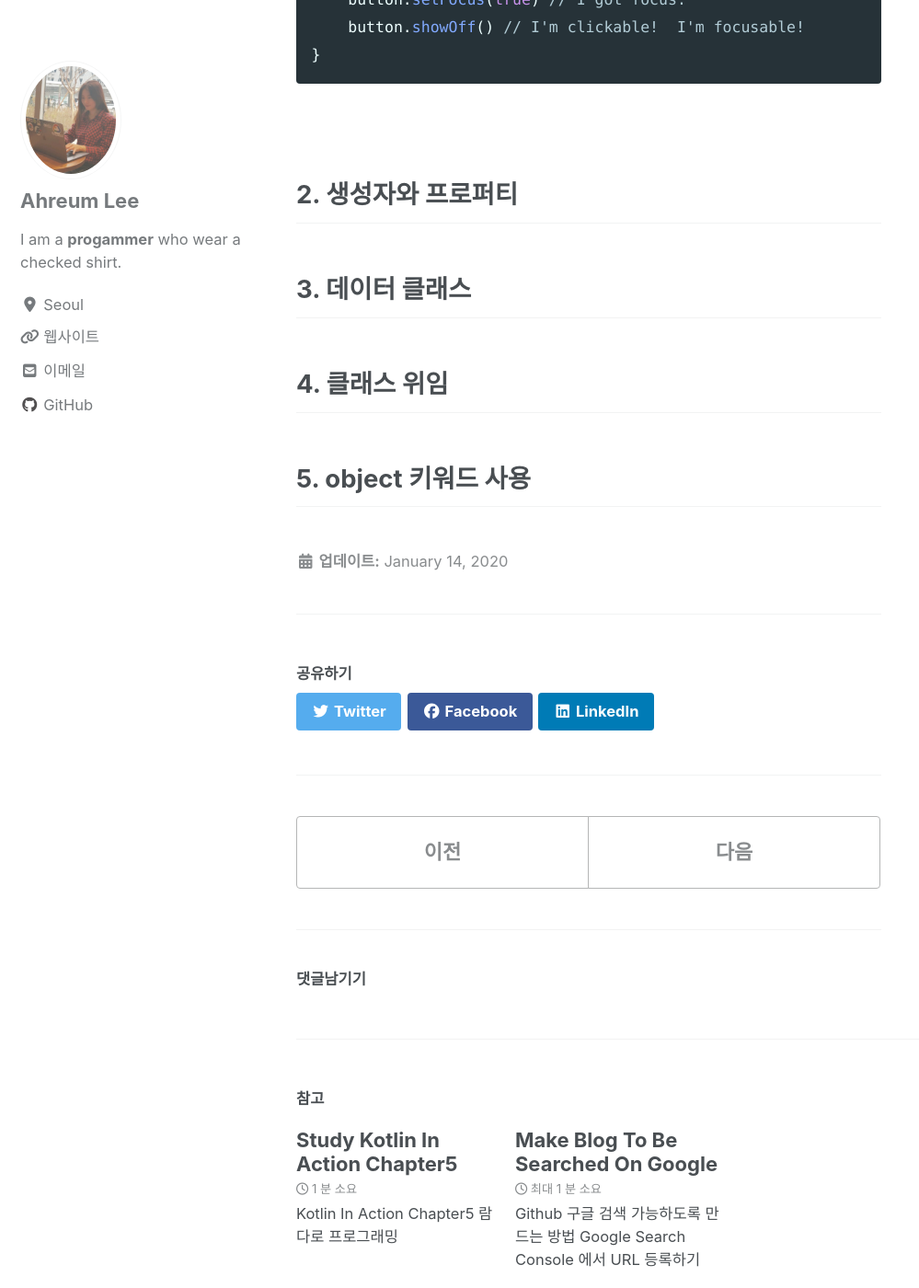
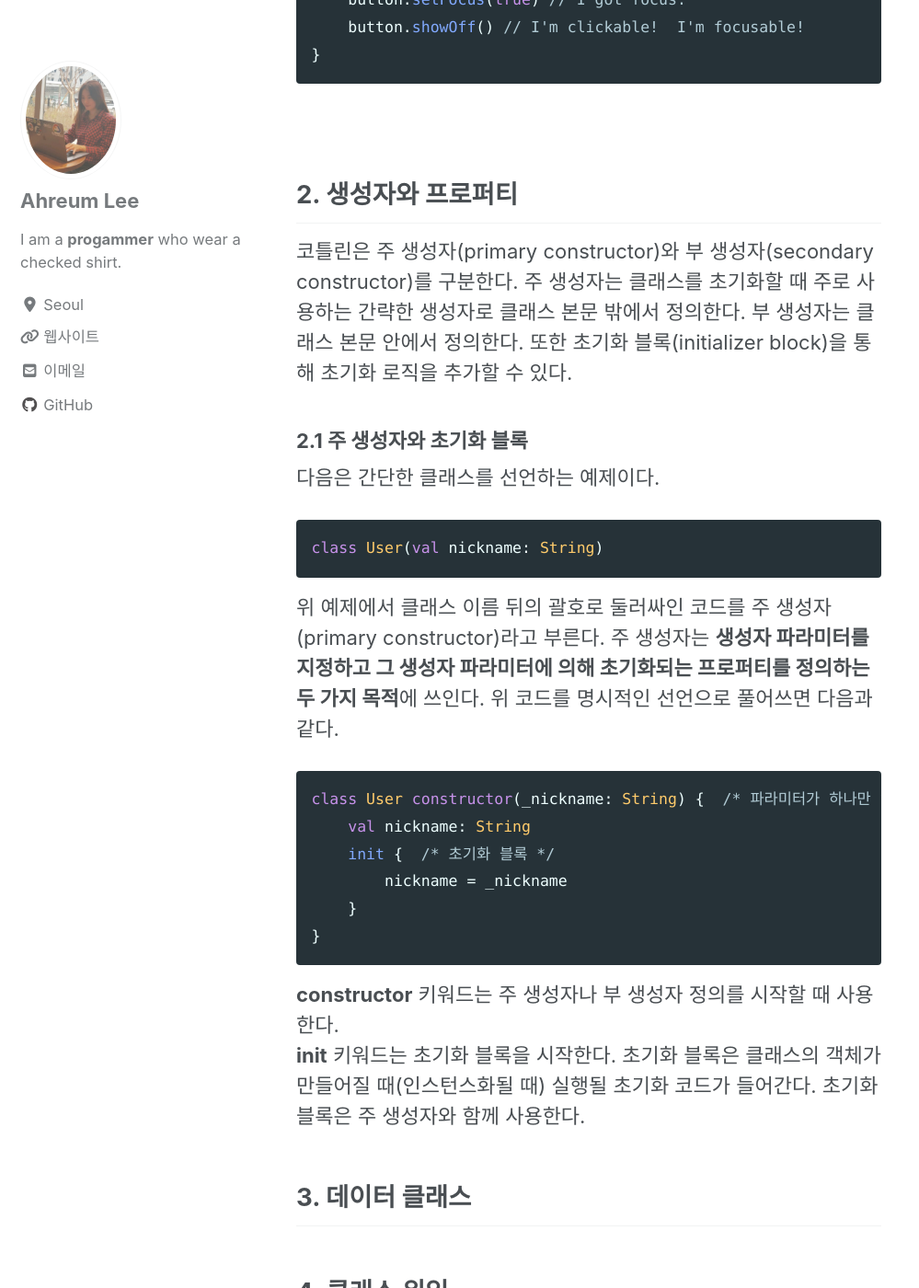
Before and after one commit to boniato/boniato.github.io, a Jekyll site: the page built from _posts/2020-01-14-study-kotlin-in-action-chapter4.md, in a window 1280 px wide and 1400 px high, scrolled down 2557 px. Shown: the whole window at 92% size, without its empty margins (0-999 px from the left). Built offline with Jekyll 4.4.1, drawn with Linux system fonts in a browser that asks for light colours; cached includes are drawn as plain includes; nearby versions of some CDN libraries; comment, search, counter and statistics services are not loaded.

Commit message:
Update 2020-01-14-study-kotlin-in-action-chapter4.md

````diff
--- a/_posts/2020-01-14-study-kotlin-in-action-chapter4.md
+++ b/_posts/2020-01-14-study-kotlin-in-action-chapter4.md
@@ -71,6 +71,32 @@ fun main(args: Array<String>) {
 <br>
 
 ## 2. 생성자와 프로퍼티
+코틀린은 주 생성자(primary constructor)와 부 생성자(secondary constructor)를 구분한다.
+주 생성자는 클래스를 초기화할 때 주로 사용하는 간략한 생성자로 클래스 본문 밖에서 정의한다.
+부 생성자는 클래스 본문 안에서 정의한다.
+또한 초기화 블록(initializer block)을 통해 초기화 로직을 추가할 수 있다.
+
+### 2.1 주 생성자와 초기화 블록
+
+다음은 간단한 클래스를 선언하는 예제이다.
+
+```kotlin
+class User(val nickname: String)
+```
+
+위 예제에서 클래스 이름 뒤의 괄호로 둘러싸인 코드를 주 생성자(primary constructor)라고 부른다.
+주 생성자는 **생성자 파라미터를 지정하고 그 생성자 파라미터에 의해 초기화되는 프로퍼티를 정의하는 두 가지 목적**에 쓰인다.
+위 코드를 명시적인 선언으로 풀어쓰면 다음과 같다.
+```kotlin
+class User constructor(_nickname: String) {  /* 파라미터가 하나만 있는 주 생성자 */
+    val nickname: String
+    init {  /* 초기화 블록 */
+        nickname = _nickname
+    }
+}
+```
+**constructor** 키워드는 주 생성자나 부 생성자 정의를 시작할 때 사용한다.<br>
+**init** 키워드는 초기화 블록을 시작한다. 초기화 블록은 클래스의 객체가 만들어질 때(인스턴스화될 때) 실행될 초기화 코드가 들어간다. 초기화 블록은 주 생성자와 함께 사용한다.
 
 ## 3. 데이터 클래스
 
````
